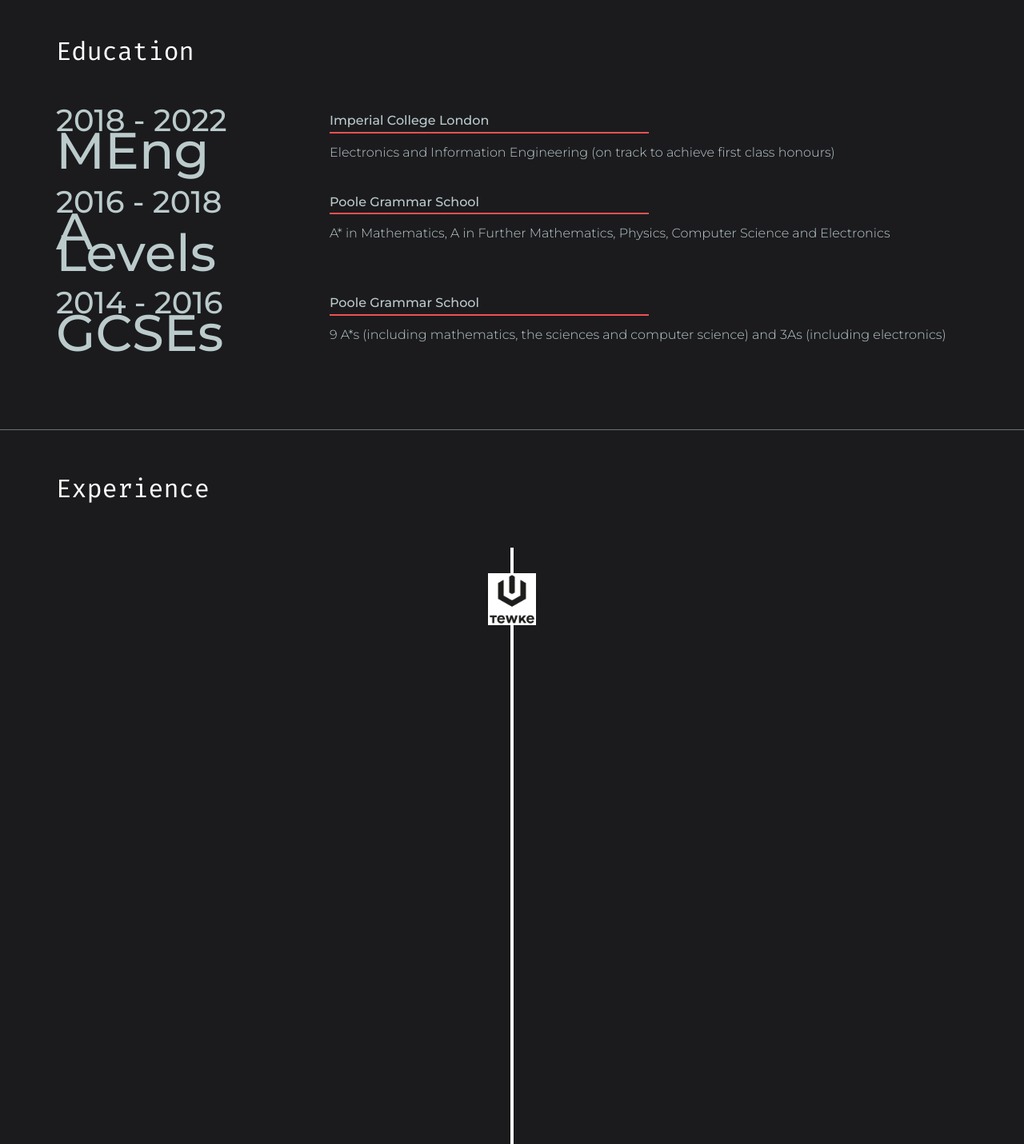
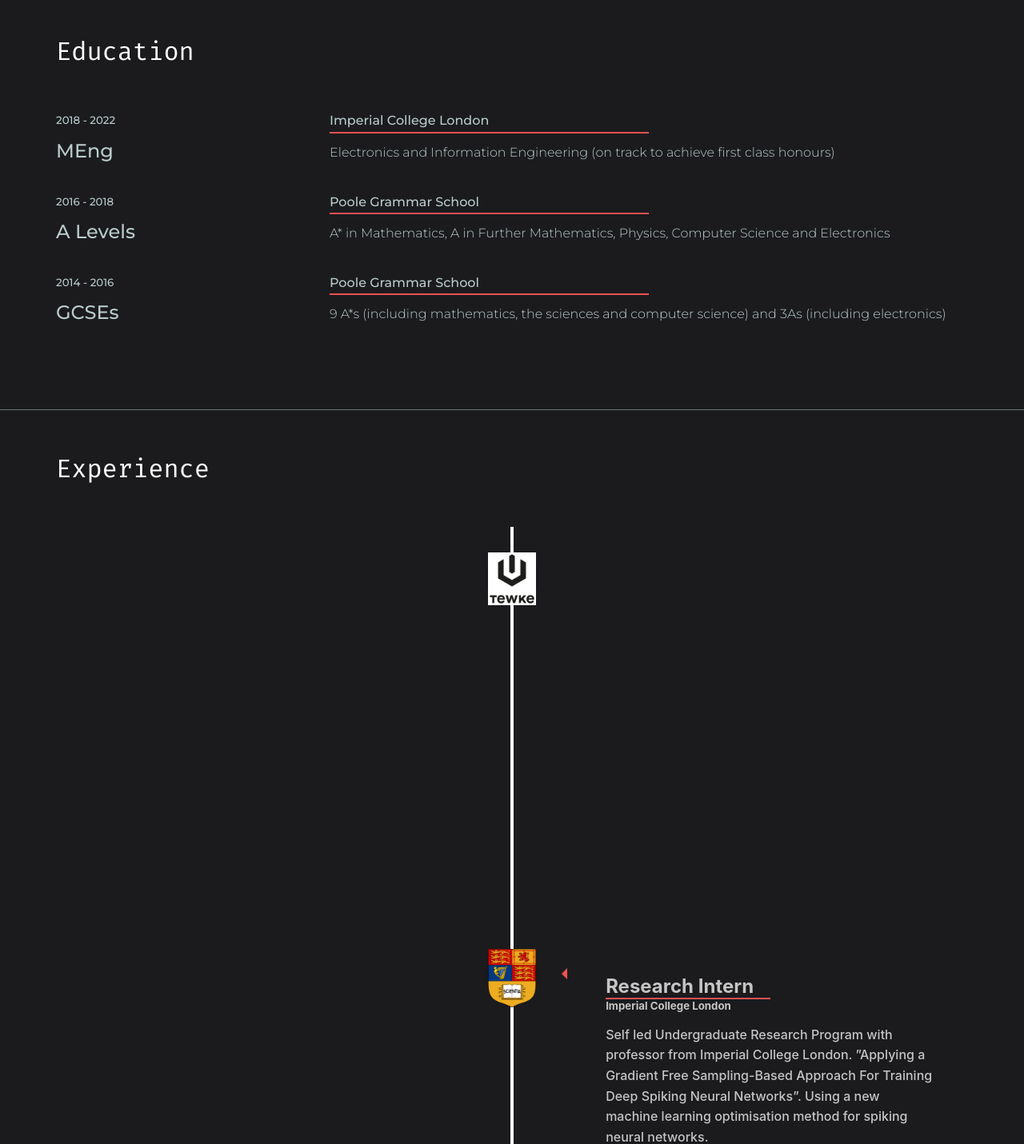
Before and after one commit to TeDand/personal-website, a React (Create React App) app: page / in a window 1280 px wide. Shown: the part 580-2011 px from the top of the page at 80% size. Built offline with nearby package versions, Linux system fonts and the light colour scheme.

Commit message:
Bug: Removed vw for variable font sizes and using clamp instead

```diff
--- a/src/components/sections/education/educationList/EducationTile.jsx
+++ b/src/components/sections/education/educationList/EducationTile.jsx
@@ -25,11 +25,11 @@ const RightColumn = styled.div`
 `;
 
 const Date = styled.p`
-    font-size: 3vw;
+    font-size: clamp(2pt, 10pt, 10pt);;
 `;
 
 const Qualification = styled.p`
-    font-size: 5vw;
+    font-size: clamp(7pt, 18pt, 18pt);
 `;
 
 const Institution = styled.p`
--- a/src/components/sections/experience/Experience.jsx
+++ b/src/components/sections/experience/Experience.jsx
@@ -12,11 +12,11 @@ const CompanyLogo = styled.img`
 `;
 
 const Date = styled.p`
-    font-size: 3vw;
+    font-size: clamp(2pt, 10pt, 10pt);
 `;
 
 const Position = styled.h3`
-    font-size: 5vw;
+    font-size: clamp(7pt, 18pt, 18pt);
     left: 0;
     width: 50%;
     border-bottom: 2px solid var(--highlightColour);
```
